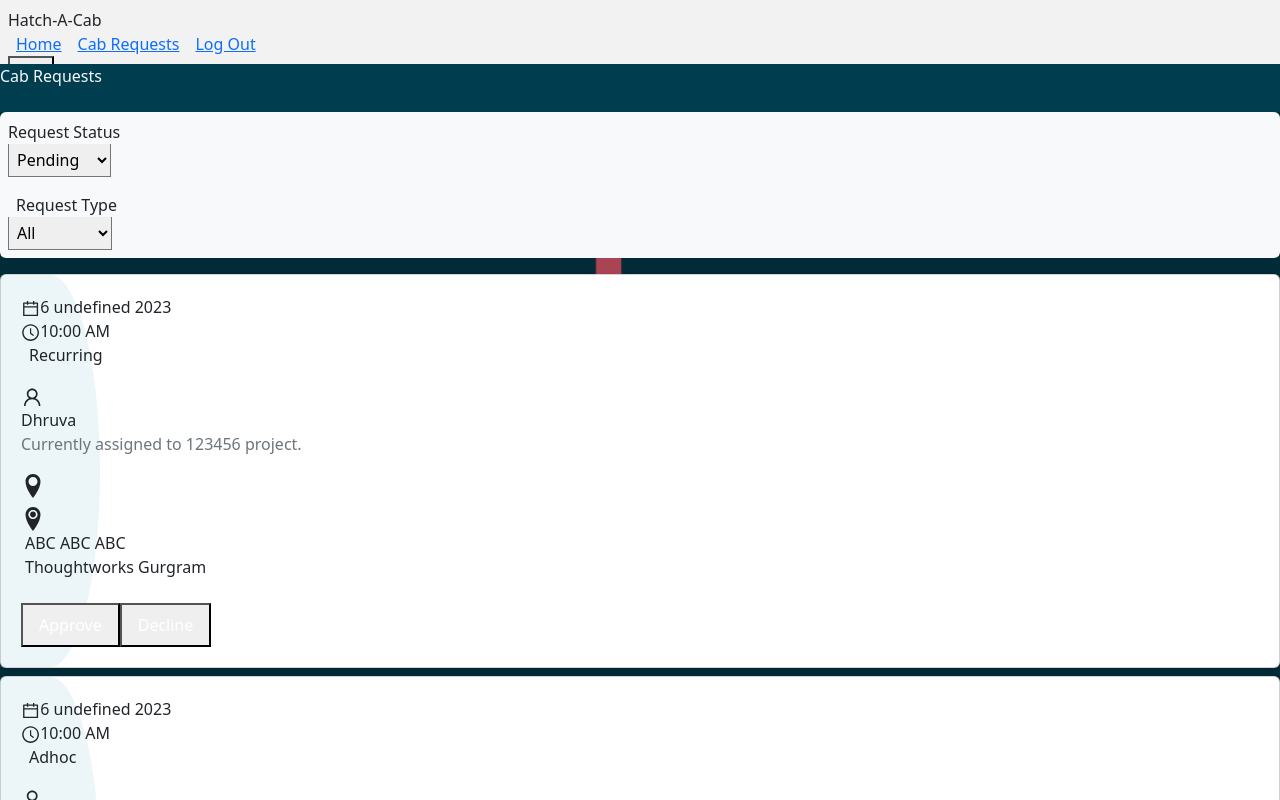
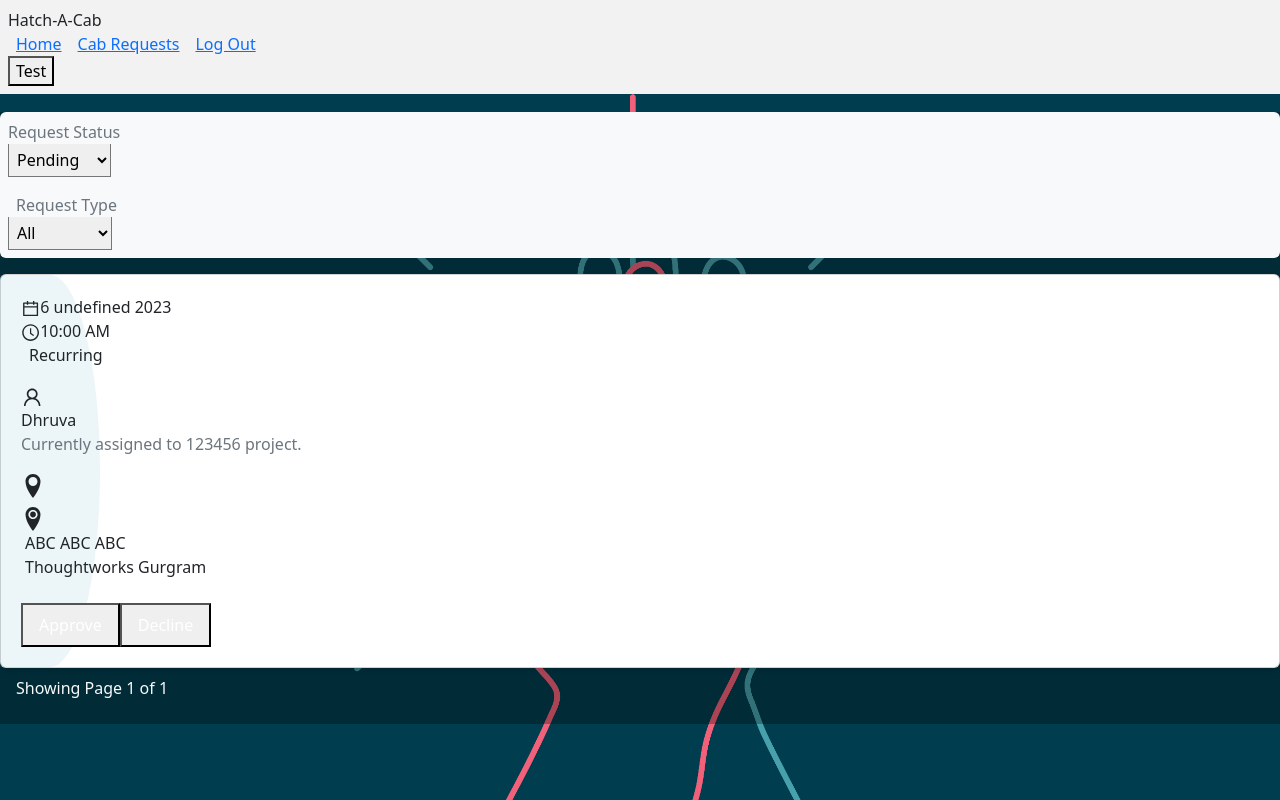
Before and after one commit to UI-GGN/CBP3-React-Rebels, a React (Create React App) app: page /dashboard-admin in a window 1280 px wide. Built offline with nearby package versions, Linux system fonts and the light colour scheme.

Commit message:
RR-2 |DHRUVA, GUNJAN| Added filter for dashboard and fix navbar

```diff
--- a/src/App.scss
+++ b/src/App.scss
@@ -40,9 +40,18 @@
 .global-wrapper{
   height: 100vh;
   display: grid;
-  grid-template-rows: 4rem 1fr 5rem;
+  grid-template-rows: 4rem 1fr 2rem;
 }
 
 .global-header {
     background: #f2f2f2;
 }
+
+nav {
+  position: fixed;
+  top: 0;
+  left: 0;
+  width: 100%;
+  background-color: #f2f2f2;
+  z-index: 999; /* Ensures the navbar stays on top of other content */
+}
--- a/src/components/CabRequest/CabRequest.tsx
+++ b/src/components/CabRequest/CabRequest.tsx
@@ -286,22 +286,37 @@
   }, []);
 
   useEffect(() => {
+    let filteredRequest = cabRequests;
+    console.log(filteredCabRequest);
     if (requestTypeFilter.value === 'Adhoc') {
-      setFilteredCabRequest(
-        cabRequests.filter(
-          (cabRequest) => cabRequest.pickupTime === cabRequest.expireDate
-        )
+      console.log(1);
+      filteredRequest = filteredRequest.filter(
+        (cabRequest) => cabRequest.pickupTime === cabRequest.expireDate
       );
     } else if (requestTypeFilter.value === 'Recurring') {
-      setFilteredCabRequest(
-        cabRequests.filter(
-          (cabRequest) => cabRequest.pickupTime !== cabRequest.expireDate
-        )
+      console.log(2);
+      filteredRequest = filteredRequest.filter(
+        (cabRequest) => cabRequest.pickupTime !== cabRequest.expireDate
       );
-    } else setFilteredCabRequest(cabRequests);
+    }
+    if (requestStatusFilter.value === 'Pending') {
+      console.log(3);
+      filteredRequest = filteredRequest.filter(
+        (cabRequest) => cabRequest.status === 'PENDING'
+      );
+    } else if (requestStatusFilter.value === 'Approved') {
+      console.log(4);
+      filteredRequest = filteredRequest.filter(
+        (cabRequest) => cabRequest.status === 'APPROVED'
+      );
+    } else if (requestStatusFilter.value === 'Declined') {
+      console.log(5);
+      filteredRequest = filteredRequest.filter(
+        (cabRequest) => cabRequest.status === 'DECLINED'
+      );
+    }
+    setFilteredCabRequest(filteredRequest);
   }, [requestTypeFilter, cabRequests, requestStatusFilter]);
-
-  useEffect(() => {}, [requestStatusFilter]);
 
   useEffect(() => {
     const currentRecords = filteredCabRequest.slice(
@@ -330,9 +345,9 @@
       <div className="w-11/12 mx-auto">
         <div className="text-light text-3xl mb-4">Cab Requests</div>
         <div className="inner-container pb-4">
-          <div className="bg-light rounded flex flex-col md:flex-row justify-between mb-3">
-            <div className="flex flex-row p-2">
-              <div className="pr-2">Request Status</div>
+          <div className="bg-light rounded flex flex-col md:flex-row justify-end mb-3">
+            <div className="flex flex-row items-center p-2">
+              <div className="pr-2 text-sm text-muted">Request Status</div>
               <div className="inline min-w-max sm:mr-[.5rem]">
                 <Select
                   id="request_status_filter"
@@ -343,8 +358,8 @@
                 ></Select>
               </div>
             </div>
-            <div className="flex flex-row p-2">
-              <div className="px-2">Request Type</div>
+            <div className="flex items-center flex-row p-2">
+              <div className="px-2 text-sm text-muted">Request Type</div>
               <div className="inline min-w-max sm:mr-[.5rem]">
                 <Select
                   id="request_type_filter"
```
